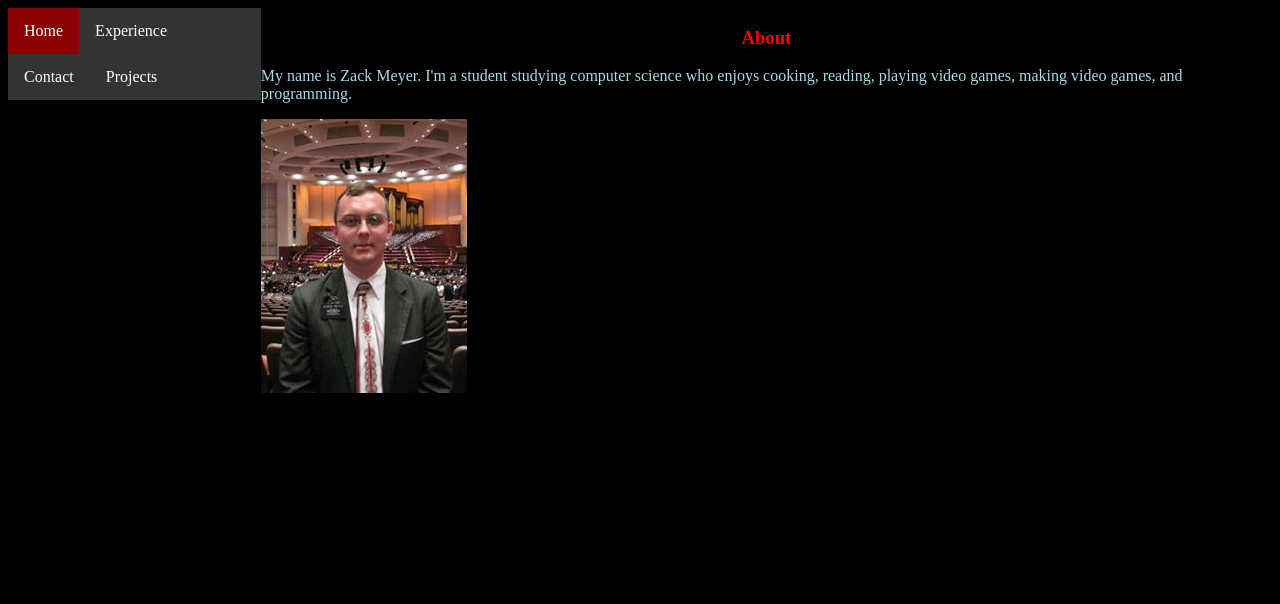
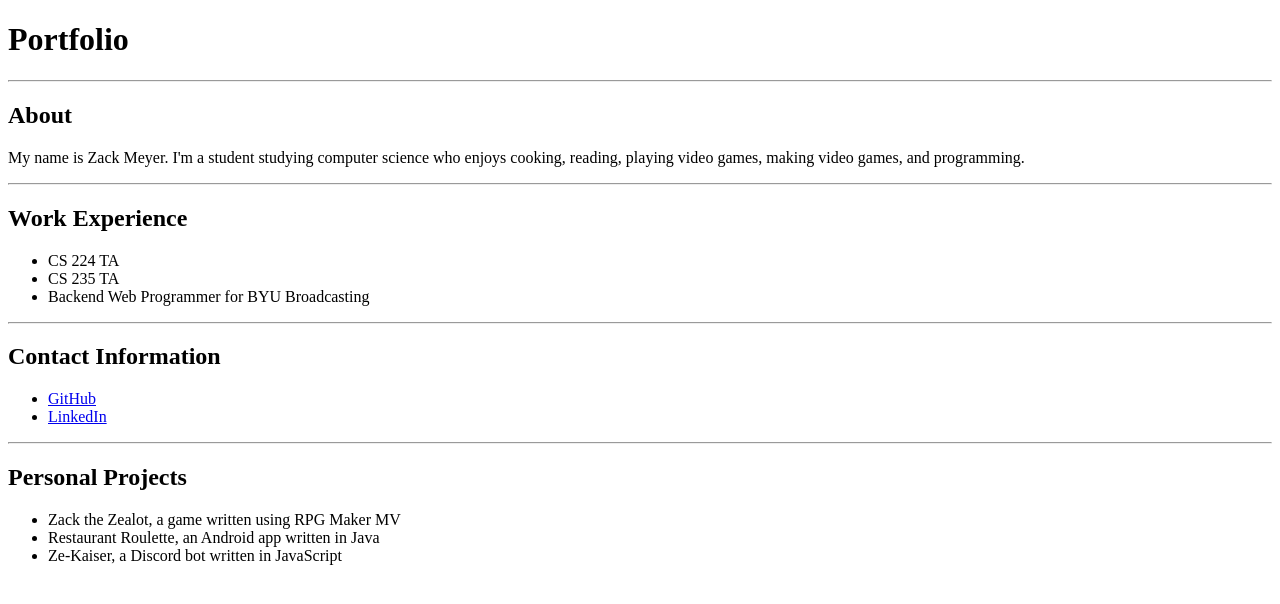
Before and after one commit to TheZealotAlmighty/CS260Portfolio, a plain HTML site: page index.html in a window 1280 px wide. Drawn offline with Linux system fonts and the light colour scheme.

Commit message:
Updated to reflect assignment requirements.

```diff
--- a/index.html
+++ b/index.html
@@ -1,25 +1,35 @@
 <!DOCTYPE html>
 <html>
-    <head><link rel="stylesheet" href="portfolio.css"></head>
-    <section>
-        <aside>
-            <nav>
-                <ul>
-                    <li><a class="active" href="index.html">Home</a></li>
-                    <li><a href="experience.html">Experience</a></li>
-                    <li><a href="contact.html">Contact</a></li>
-                    <li><a href="projects.html">Projects</a></li>
-                </ul>
-            </nav>
-        </aside>
-        <article>
-            <title>Portfolio</title>
-            <h1>About</h1>
-            <p>
-                My name is Zack Meyer.  I'm a student studying computer science who enjoys cooking, reading, playing video games, making video games, and programming.
-            </p>
-            <img src="./myface.jpg">
-        </article>
-    </section>
+    <head>
+        <title>Portfolio</title>
+    </head>
+    <body>
+        <h1>Portfolio</h1>
+        <hr>
+        <h2>About</h2>
+        <p>
+            My name is Zack Meyer.  I'm a student studying computer science who enjoys cooking, reading, playing video games, making video games, and programming.
+        </p>
+        <hr>
+        <h2>Work Experience</h2>
+        <ul>
+            <li>CS 224 TA</li>
+            <li>CS 235 TA</li>
+            <li>Backend Web Programmer for BYU Broadcasting</li>
+        </ul>
+        <hr>
+        <h2>Contact Information</h2>
+        <ul>
+            <li><a href=https://github.com/TheZealotAlmighty>GitHub</a></li>
+            <li><a href=https://www.linkedin.com/in/zack-meyer-b745ba13a>LinkedIn</a></li>
+        </ul>
+        <hr>
+        <h2>Personal Projects</h2>
+        <ul>
+            <li>Zack the Zealot, a game written using RPG Maker MV</li>
+            <li>Restaurant Roulette, an Android app written in Java</li>
+            <li>Ze-Kaiser, a Discord bot written in JavaScript</li>
+        </ul>
+    </body>
 
 </html>
--- a/portfolio.css
+++ /dev/null
@@ -1,55 +0,0 @@
-h1 {
-    color: red;
-    text-align: center;
-}
-
-li {
-    color: lightblue;
-}
-
-p {
-    color: lightblue;
-}
-
-nav ul {
-    list-style-type: none;
-    margin: 0;
-    padding: 0;
-    overflow: hidden;
-    background-color: #333;
-}
-
-nav li {
-    float: left;
-}
-
-nav li a {
-    display: block;
-    color: white;
-    text-align: center;
-    padding: 14px 16px;
-    text-decoration: none;
-}
-
-  /* Change the link color to #111 (black) on hover */
-nav li a:hover:not(.active) {
-    background-color: darkgreen;
-}
-
-.active {
-    background-color: darkred;
-}
-
-section {
-    display: flex;
-}
-
-aside {
-    flex: 1
-}
-
-article {
-    flex: 4
-}
-
-body {background-color: black;}
```
Also changed, not shown: contact.html (deleted, +0 -24 lines), experience.html (deleted, +0 -26 lines), projects.html (deleted, +0 -25 lines), myface.jpg (deleted).
